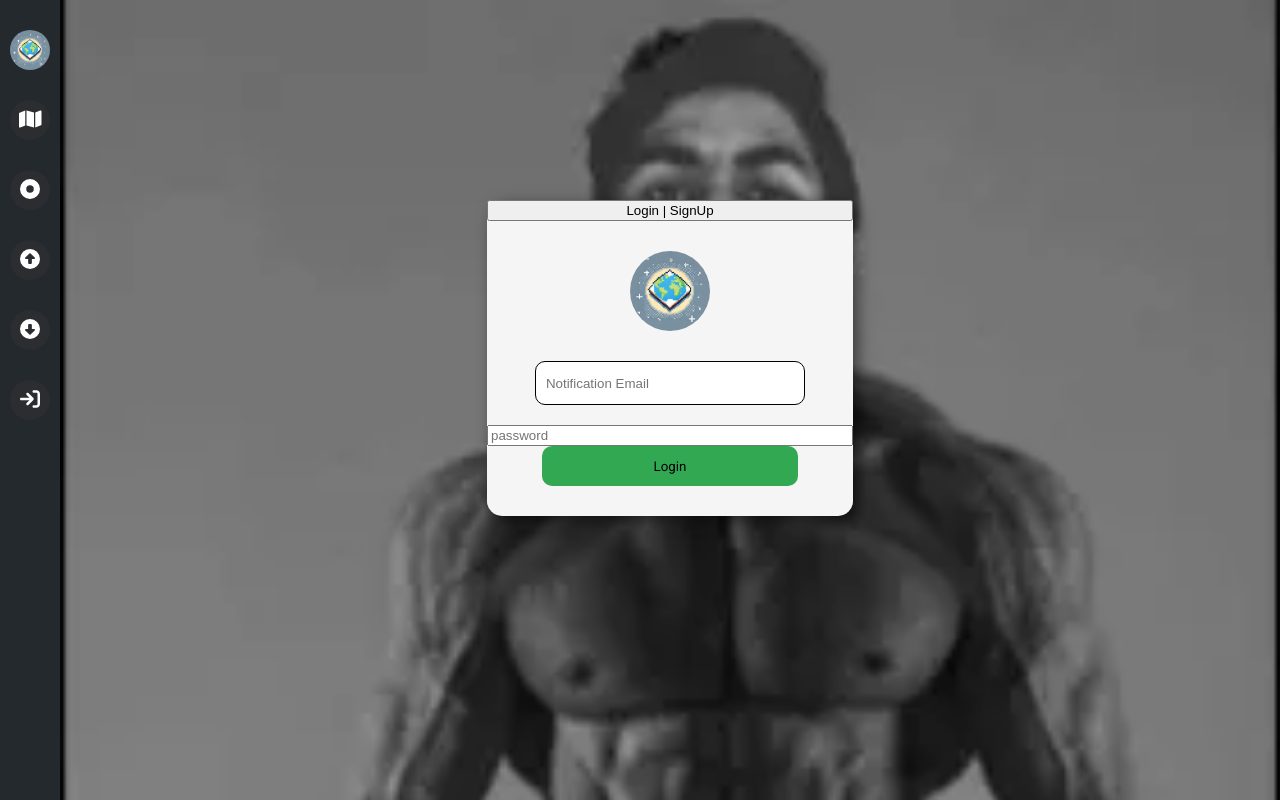
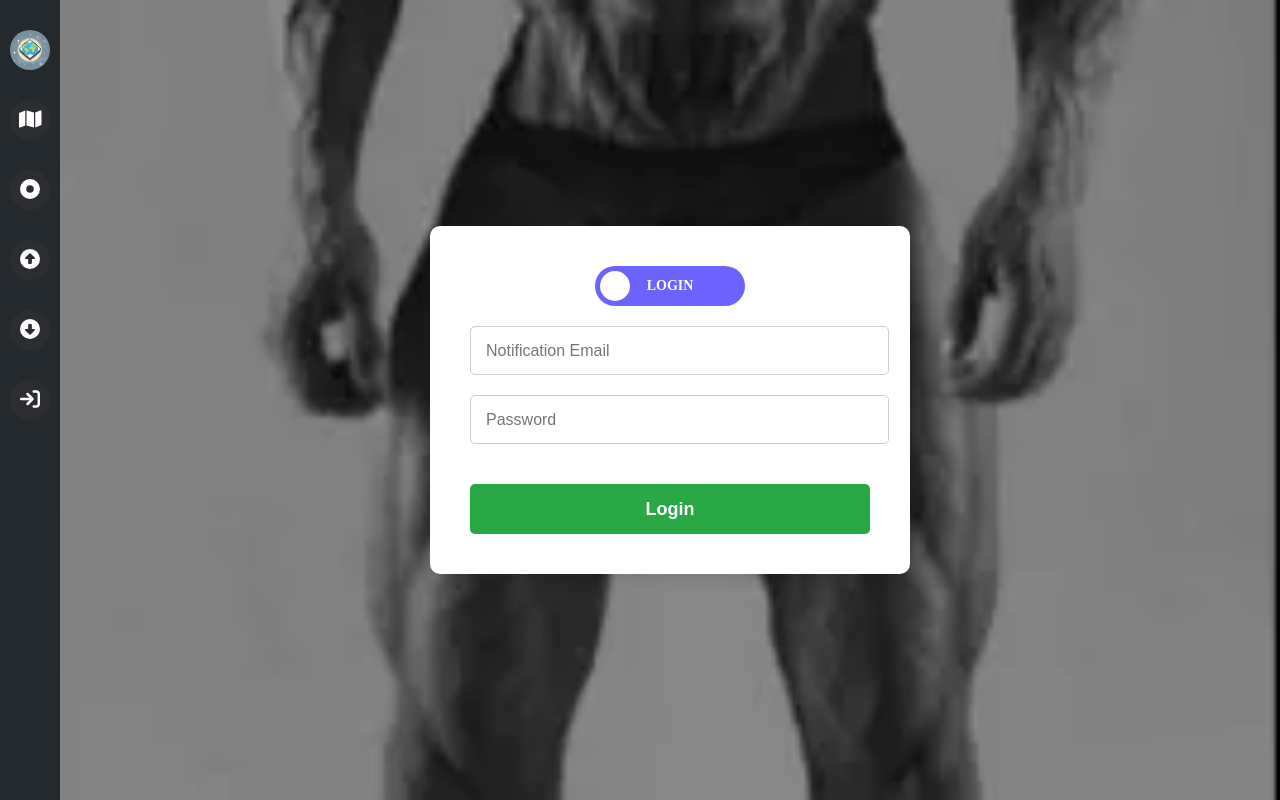
Before and after one commit to rima1881/Flat-Earthers-Frontend, a React (Vite) app: page /login in a window 1280 px wide. Built offline with nearby package versions, Linux system fonts and the light colour scheme.

Commit message:
Fixed login page button by adding toggle sidebar and fixing the size of password authenitcation

```diff
--- a/src/pages/Login/Login.jsx
+++ b/src/pages/Login/Login.jsx
@@ -1,69 +1,104 @@
-import { useState , useEffect } from "react";
+import { useState, useEffect } from "react";
 import styles from "./Login.module.css";
 import useAuth from "../../utils/useAuth";
 import { useNavigate } from 'react-router-dom';
 
 export default function Login() {
 
-  const { userState } = useAuth()
-  const { user , logIn , signUp } = userState()
+  const { userState } = useAuth();
+  const { user, logIn, signUp } = userState();
 
-  const navigate = useNavigate()
+  const navigate = useNavigate();
 
-  useEffect( () => {
-    if (user.token != '')
-      navigate('/')
-  } , [ user] )
+  useEffect(() => {
+    if (user.token !== '') {
+      navigate('/');
+    }
+  }, [user, navigate]);
+
+  const [isLoggingIn, setIsLoggingIn] = useState(true); // Tracks login/signup state
+  const [formData, setFormData] = useState({ email: "", password: "", confPwd: "" });
+
+  // Handles input changes for email, password, and confirmation password
+  const inputHandle = (event) => {
+    const { name, value } = event.target;
+    setFormData((prevState) => ({
+      ...prevState,
+      [name]: value
+    }));
+  };
+
+  // Handles form submission
+  const submitHandler = (e) => {
+    e.preventDefault();
+
+    if (isLoggingIn) {
+      logIn(formData); // Log in
+    } else {
+      if (formData.password !== formData.confPwd) {
+        alert("Passwords do not match!");
+        return;
+      }
+      signUp(formData); // Sign up
+    }
+  };
+
+  // Toggle between login and sign-up states
+  const toggleSwitch = () => {
+    setIsLoggingIn((prev) => !prev); // Switch between Login and Sign Up
+  };
+
+  return (
+    <div className={styles.container}>
+      <div className={styles.loginForm}>
+
+        {/* Toggle Switch */}
+        <label className={styles.switch}>
+  <input type="checkbox" checked={!isLoggingIn} onChange={toggleSwitch} />
+  <span className={styles.slider}>
+    {isLoggingIn ? <span>Login</span> : <span>Sign Up</span>}
+  </span>
+</label>
 
 
-  const [ isLoggingIn , setIsLogginIn ] = useState(true)
-  const [ formData , setFormData] = useState( { email : ""  , password : "" , confPwd : "" } )
-
-  const inputHandle = (event) => {
-    const { name , value} = event.target
-      setFormData(prevState => {
-            return {
-                ...prevState,
-                [name] : value
-            }
-        })
-
-  }
-
-  const submitHandler = (e) => {
-    e.preventDefault()
-
-    if(isLoggingIn)
-      logIn(formData)
-    else
-      signUp(formData)
-
-  };
-
-  const LoginTemplate = <>
-    <input name="email" type="text" placeholder="Notification Email" className={styles.inputEmail} value={formData.email} onChange={inputHandle} />
-    <input name="password" type="password" placeholder="password" className={styles.innputPass} value={formData.password} onChange={inputHandle} />
-  </>
-
-  const SignUpTemplate = <>
-    <input name="email" type="text" placeholder="Notification Email" className={styles.inputEmail} value={formData.email} onChange={inputHandle} />
-    <input name="password" type="password" placeholder="password" className={styles.innputPass} value={formData.password} onChange={inputHandle} />
-    <input name="confPwd" type="password" placeholder="password" className={styles.innputPass} value={formData.confPwd} onChange={inputHandle} />
-  </>
-
-  const swithHandle = () => {
-    setIsLogginIn(prev => !prev)
-  }
-
-  return <div className={styles.container}>
 
 
-    <div className={styles.loginForm}>
-      <button onClick={swithHandle}> Login | SignUp </button>
-      <div className={styles.logo}></div>
-      {isLoggingIn ? LoginTemplate : SignUpTemplate}
-      <button className={styles.button} onClick={submitHandler}>{isLoggingIn ? "Login" : "SignUp"}</button>
+        {/* Conditionally render login or sign-up form */}
+        <form onSubmit={submitHandler}>
+          <input
+            name="email"
+            type="text"
+            placeholder="Notification Email"
+            className={styles.inputEmail}
+            value={formData.email}
+            onChange={inputHandle}
+          />
+          <input
+            name="password"
+            type="password"
+            placeholder="Password"
+            className={styles.inputEmail}
+            value={formData.password}
+            onChange={inputHandle}
+          />
+
+          {/* Render confirm password field only if signing up */}
+          {!isLoggingIn && (
+            <input
+              name="confPwd"
+              type="password"
+              placeholder="Confirm Password"
+              className={styles.inputEmail}
+              value={formData.confPwd}
+              onChange={inputHandle}
+            />
+          )}
+
+          <button className={styles.button} type="submit">
+            {isLoggingIn ? "Login" : "Sign Up"}
+          </button>
+        </form>
+      </div>
     </div>
-
-  </div>;
+  );
 }
--- a/src/pages/Login/Login.module.css
+++ b/src/pages/Login/Login.module.css
@@ -1,74 +1,137 @@
-
-.container{
+.container {
     display: flex;
     width: 100%;
     height: 100vh;
-    background: url("/login_background.jpeg");
-                    /* Adjust the angle as needed */
-    background-size: 100%;
+    justify-content: center; /* Centers the form horizontally */
+    align-items: center;     /* Centers the form vertically */
+    background: url("/login_background.jpeg") no-repeat center center fixed;
+    background-size: cover;
 }
 
-
-.loginForm{
+.loginForm {
     display: flex;
     flex-direction: column;
-    margin: auto;
-    margin-top: 25vh;
-    width: 30%;
-    background-color: #F5f5f5;
-    border-radius: 15px;
-    box-shadow: 5px 5px 15px rgba(0, 0, 0, 0.5);
-        /* Adjust this value to move the placeholder */
+    align-items: center;
+    padding: 40px; /* Added padding for more spacing */
+    width: 400px; /* Adjusted form width */
+    background-color: #ffffff; /* White background for contrast */
+    border-radius: 10px;
+    box-shadow: 0 4px 15px rgba(0, 0, 0, 0.1);
     transition: 0.3s ease-in-out;
 }
 
-.inputEmail{
-    height: 40px;
-    width : 70%;
-    border-radius: 10px;
-    border-style: solid;
-    border-width: 1px;
-    border-color: #000;
-    padding-left: 10px;
-    margin-left: auto;
-    margin-right: auto;
+.inputEmail, .inputPass {
+    height: 45px;
+    width: 100%; /* Full width */
+    border-radius: 5px; /* Softer border */
+    border: 1px solid #ccc; /* Lighter border */
+    padding-left: 15px;
+    margin-bottom: 20px;
+    font-size: 16px; /* Increased text size for better readability */
+}
+
+.inputEmail:focus, .inputPass:focus {
+    outline: none;
+    border-color: #007bff; /* Focus effect */
+}
+
+.button {
+    height: 50px;
+    width: 100%;
+    border-radius: 5px;
+    background-color: #28a745; /* Bright green for primary action */
+    transition: 0.5s ease-in-out;
+    margin-top: 20px;
+    border: none;
+    color: white;
+    font-size: 18px; /* Larger button text */
+    font-weight: bold;
+    cursor: pointer;
+    text-align: center;
+}
+
+.button:hover {
+    background-color: #218838; /* Darker green on hover */
+}
+
+.logo {
+    margin-bottom: 30px;
+    width: 100px; /* Adjusted size for better proportions */
+    height: 100px;
+    border-radius: 50%;
+    background-image: url('/logo.webp');
+    background-size: cover;
+}
+
+/* Toggle Switch */
+.switch {
+    position: relative;
+    display: inline-block;
+    width: 150px; /* Width adjusted for "Sign Up" text */
+    height: 40px; /* Height of the switch */
     margin-bottom: 20px;
 }
 
-.button{
-    height: 40px;
-    width: 70%;
-    border-radius: 10px;
-    background-color: rgb(50, 168, 82);
-    transition: 0.5s ease-in-out;
-    margin-bottom: 30px;
-    margin-left: auto;
-    border : 0;
-    margin-right: auto;
-    cursor: pointer;
-    font-family: "Roboto", sans-serif;
-    font-weight: 400;
-    font-style: normal;
+/* Hide the default HTML checkbox */
+.switch input {
+    opacity: 0;
+    width: 0;
+    height: 0;
 }
 
-
-.logo{
-    margin-top: 30px;
-    width: 80px;
-    height: 80px;
-    margin-bottom: 30px;
-    border-radius: 40px;
-    background-image: url('/logo.webp');
-    background-size: cover;
-    margin-left: auto;
-    margin-right: auto;
+/* The slider (round circle) */
+.slider {
+    position: absolute;
+    cursor: pointer;
+    top: 0;
+    left: 0;
+    right: 0;
+    bottom: 0;
+    background-color: #6C63FF;
+    transition: 0.4s;
+    border-radius: 34px;
+    display: flex; /* Flexbox for centering text */
+    justify-content: center;
+    align-items: center;
+    font-size: 14px;
+    color: white;
+    font-weight: bold;
+    text-transform: uppercase;
+    padding: 0 20px; /* Padding for text alignment */
 }
 
-.loginForm:hover{
-    margin-top: calc(25vh - 5px);
+/* The circle inside the slider */
+.slider:before {
+    position: absolute;
+    content: "";
+    height: 30px;
+    width: 30px;
+    left: 5px;
+    bottom: 5px;
+    background-color: white;
+    transition: 0.4s;
+    border-radius: 50%; /* Circle shape */
 }
 
+/* When the checkbox is checked */
+input:checked + .slider {
+    background-color: #2196F3; /* Change background color */
+    justify-content: flex-start; /* Align text to the left when in Sign Up state */
+}
 
-.button:hover{
-    background-color: #00b4d8;
+/* Move the circle to the right when checked */
+input:checked + .slider:before {
+    transform: translateX(110px); /* Move the circle further right to the edge */
 }
+
+/* Ensure "Login" remains centered */
+.slider span {
+    width: 100%;
+    text-align: center;
+}
+
+/* Specific adjustments when the checkbox is checked (Sign Up state) */
+input:checked + .slider span {
+    text-align: left; /* Align text to the left when "Sign Up" */
+    padding-left: 10px; /* Add a little padding on the left */
+}
```
